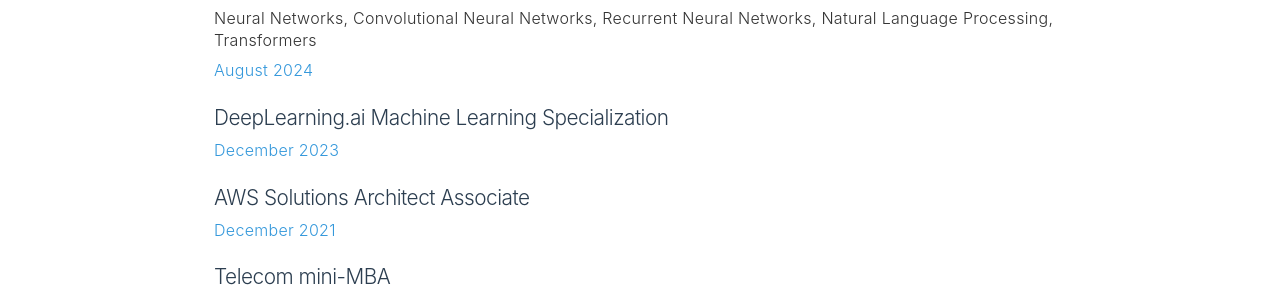
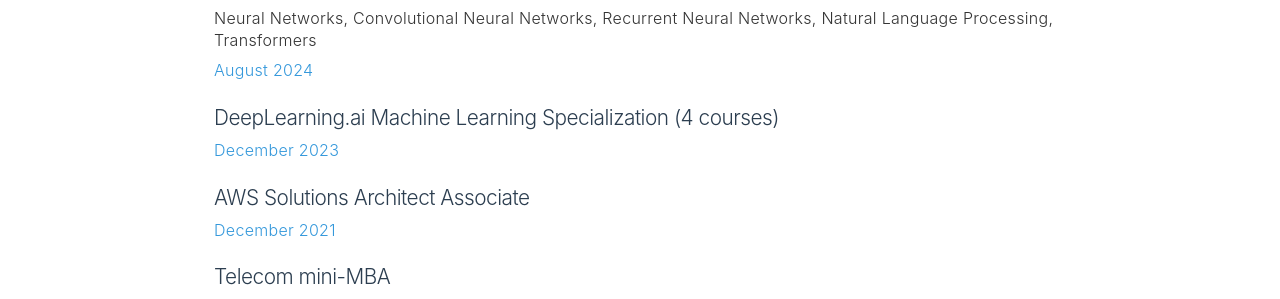
Before and after one commit to nextjen-ai/nextjen-ai.github.io, a Jekyll site: the page built from cv.md, in a window 1280 px wide and 900 px high, scrolled down 2324 px. Shown: the part 155-454 px from the top of the window. Built offline with Jekyll 4.4.1, drawn with Linux system fonts in a browser that asks for light colours.

Commit message:
Updated README to reflect correct date of the name change; Minor updates to CV content

```diff
--- a/_includes/cv-content.html
+++ b/_includes/cv-content.html
@@ -73,7 +73,7 @@
     <p>Neural Networks, Convolutional Neural Networks, Recurrent Neural Networks, Natural Language Processing, Transformers</p>
     <p><em>August 2024</em></p>
 
-    <h3>DeepLearning.ai Machine Learning Specialization</h3>
+    <h3>DeepLearning.ai Machine Learning Specialization (4 courses)</h3>
     <p><em>December 2023</em></p>
 
     <h3>AWS Solutions Architect Associate</h3>
```
Also changed, not shown: README.md.
